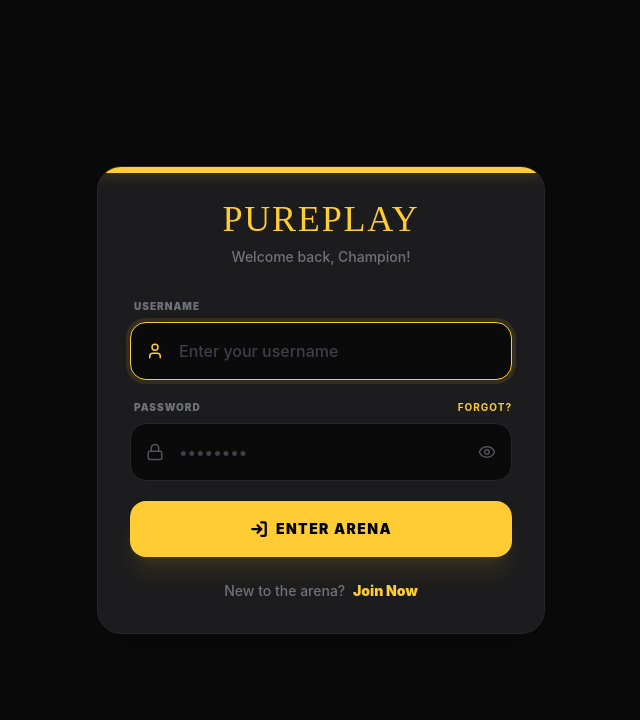
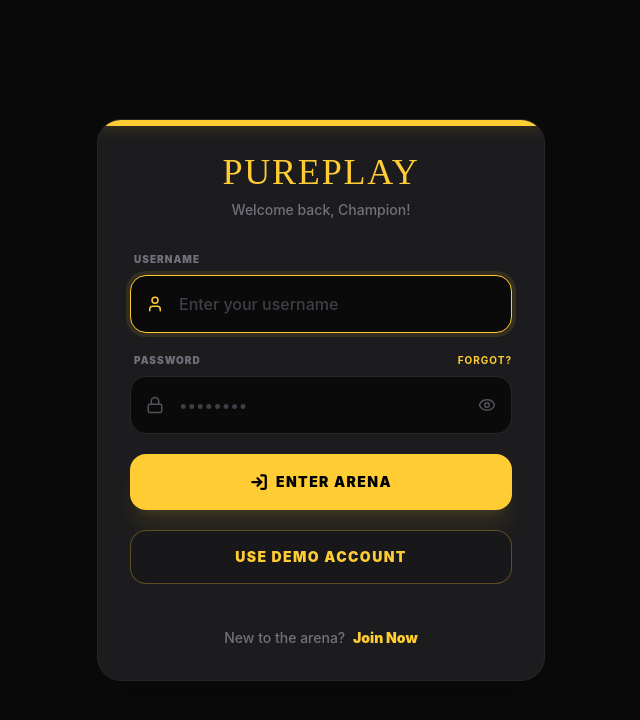
Before and after one commit to genchx-dev/pureplay, a React (Vite) app in the folder frontend/: page /login in a window 1280 px wide. Shown: the top 720 px of the page, without its empty margins (319-959 px from the left). Built offline with nearby package versions, Linux system fonts and the light colour scheme; no server answers.

Commit message:
Add frontend demo login for local testing

```diff
--- a/frontend/src/app/(auth)/login/page.tsx
+++ b/frontend/src/app/(auth)/login/page.tsx
@@ -2,6 +2,7 @@ import { useState } from 'react';
 import { useNavigate, Link } from 'react-router-dom';
 import { User, Lock, Eye, EyeOff, LogIn } from 'lucide-react';
 import { useAuth } from '../../../hooks/useAuth';
+import { useAuthStore } from '../../../store/auth.store';
 
 export const LoginPage = () => {
   const [username, setUsername] = useState('');
@@ -12,6 +13,7 @@ export const LoginPage = () => {
 
   const navigate = useNavigate();
   const { login } = useAuth();
+  const setAuth = useAuthStore((state) => state.setAuth);
 
   const handleSubmit = async (e: React.FormEvent) => {
     e.preventDefault();
@@ -27,6 +29,17 @@ export const LoginPage = () => {
     } finally {
       setIsLoading(false);
     }
+  };
+
+  const handleDemoLogin = () => {
+    setAuth({
+      id: 'demo-user',
+      username: 'DemoPlayer',
+      email: 'demo@pureplay.local',
+      tier: 'Bronze',
+      rank: 1000,
+    }, 'demo-token');
+    navigate('/game/demo?demo=1');
   };
 
   return (
@@ -107,6 +120,14 @@ export const LoginPage = () => {
             )}
           </button>
 
+          <button
+            type="button"
+            onClick={handleDemoLogin}
+            className="w-full py-4 bg-zinc-900 text-primary font-black rounded-2xl border border-primary/30 hover:bg-primary/10 active:scale-[0.98] transition-all uppercase tracking-widest text-sm"
+          >
+            Use Demo Account
+          </button>
+
           <p className="text-center text-sm text-zinc-500 mt-6 font-medium">
             New to the arena? <Link to="/register" className="text-primary hover:underline font-black ml-1">Join Now</Link>
           </p>
```
